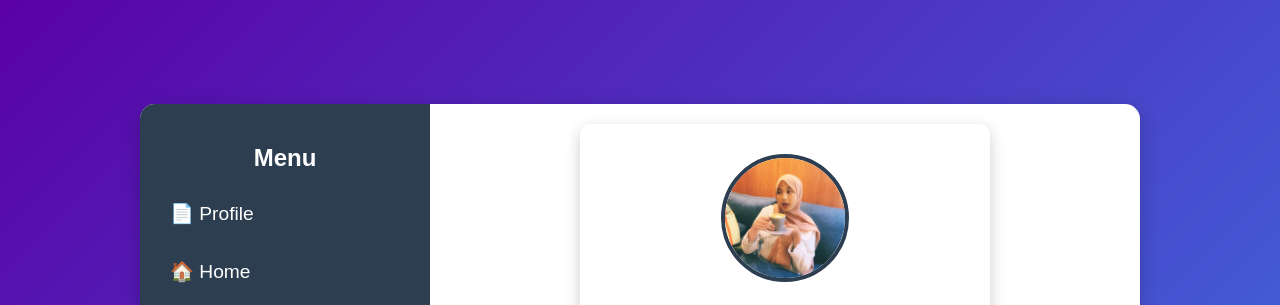
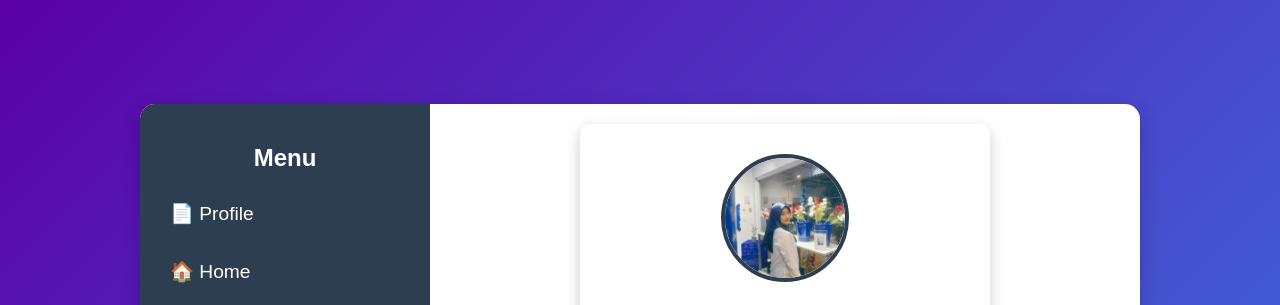
Before and after one commit to Team-Informatika/714230028, a plain HTML site: page profile.html in a window 1280 px wide. Shown: the top 305 px of the page. Drawn offline with Linux system fonts and the light colour scheme.

Commit message:
Menambahkan gambar

```diff
--- a/profile.html
+++ b/profile.html
@@ -23,7 +23,7 @@
         <!-- Konten Utama -->
         <main class="content">
             <div class="card">
-                <img src="gambar/nesyasal.jpg" alt="Foto Nesya" class="profile-img">
+                <img src="gambar/nesyaw.jpg" alt="Foto Nesya" class="profile-img">
                 <div class="info">
                     <h2>Nesya Salma Ramadhani</h2>
                     <p class="job">Mahasiswi - Universitas Logistik dan Bisnis Internasional</p>
```
Also changed, not shown: gambar/nesyaw.jpg (added).
